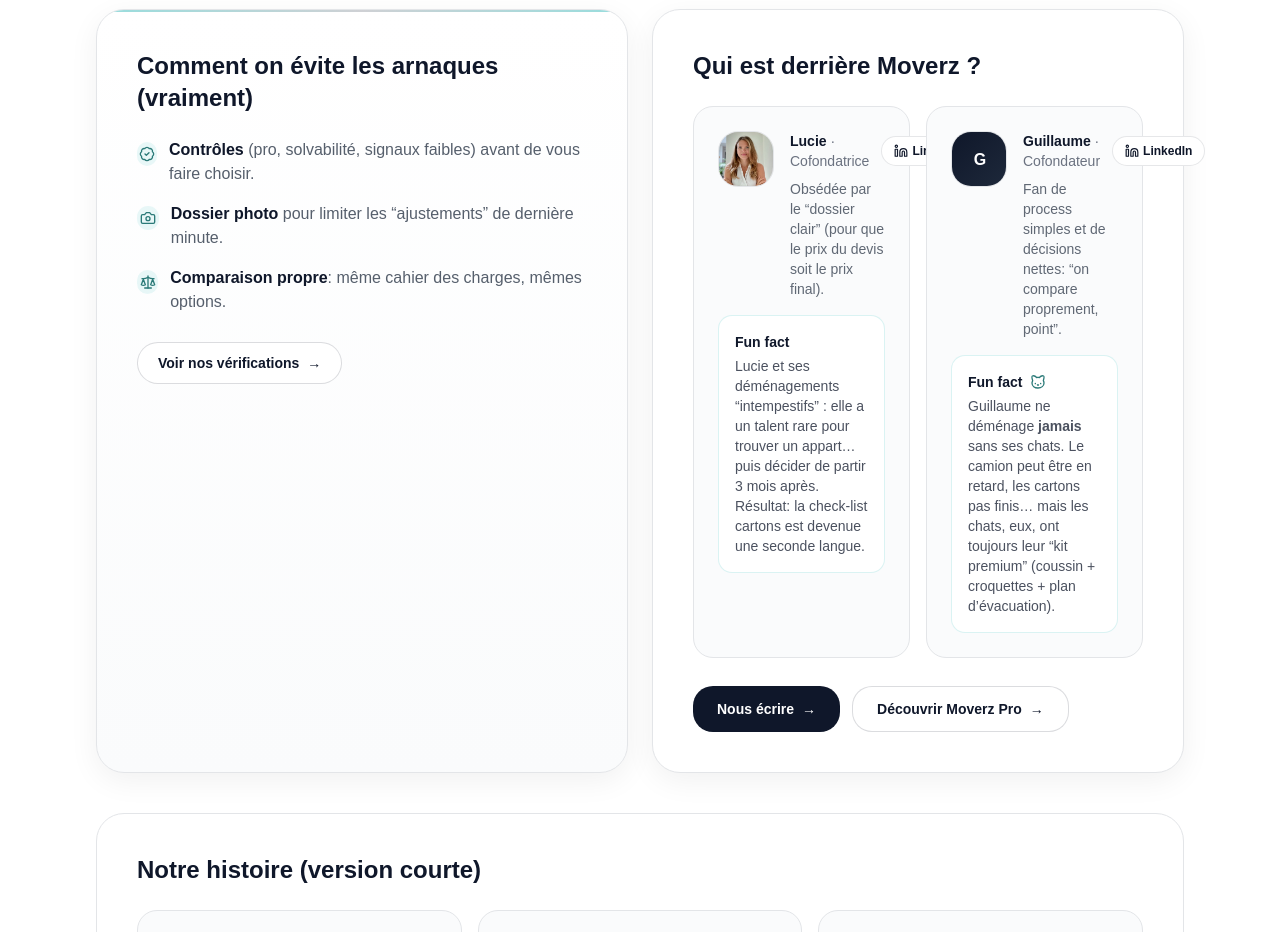
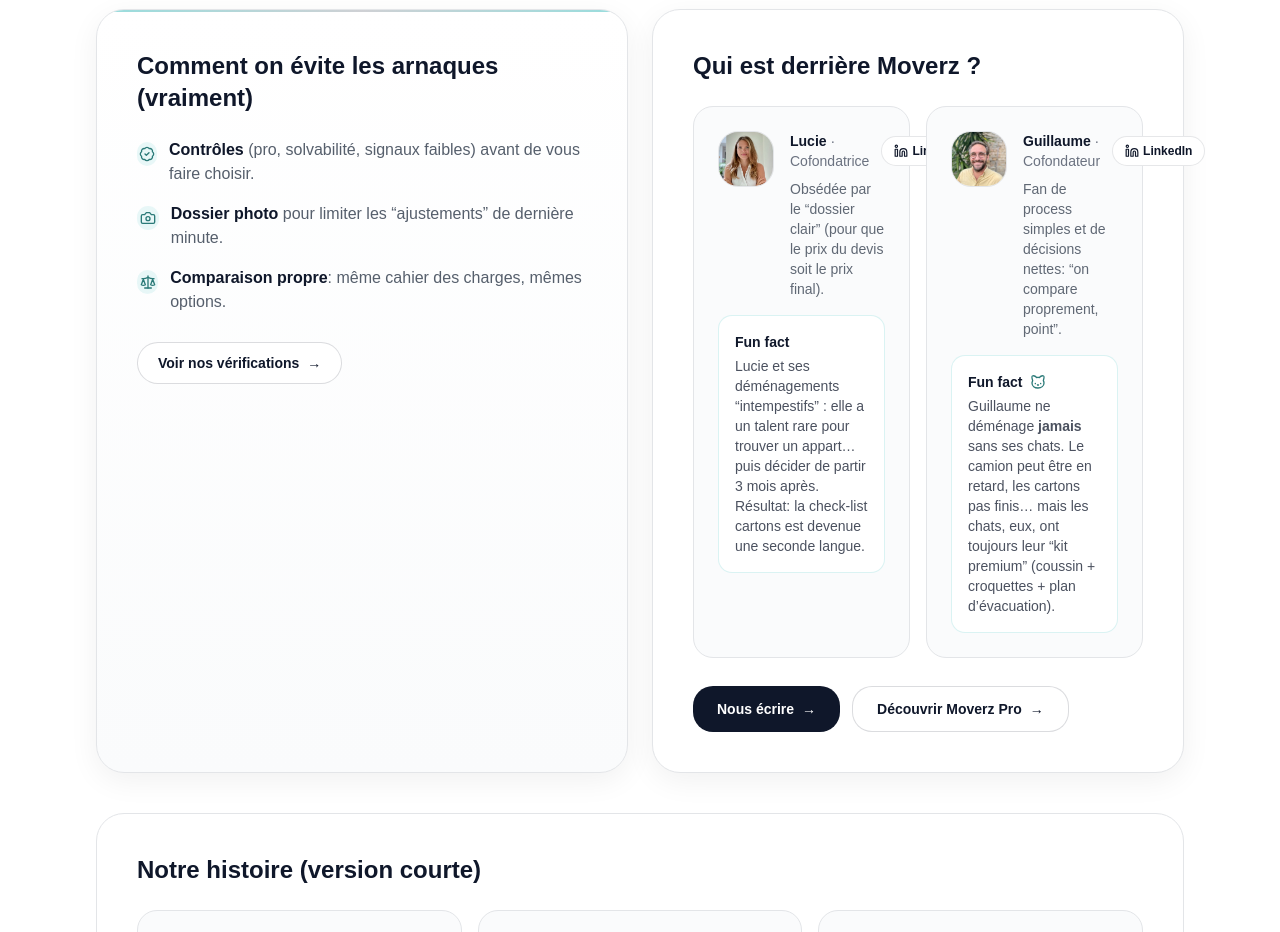
Before and after one commit to gdetaisne/moverz-fr, a Next.js app: page /a-propos in a window 1280 px wide. Shown: the part 1160-2092 px from the top of the page. Built offline with nearby package versions, Linux system fonts and the light colour scheme; no server answers; a web font is replaced by a local one.

Commit message:
Show Guillaume photo on about page

```diff
--- a/app/a-propos/page.tsx
+++ b/app/a-propos/page.tsx
@@ -264,9 +264,13 @@ export default function AProposPage() {
                 <div className="rounded-2xl border border-[#E3E5E8] bg-[#FAFBFC] p-6">
                   <div className="flex items-start gap-4">
                     <div className="relative h-14 w-14 overflow-hidden rounded-2xl border border-[#E3E5E8] bg-white">
-                      <div className="h-14 w-14 bg-gradient-to-br from-[#0F172A] to-[#1E293B] flex items-center justify-center">
-                        <span className="text-white font-bold">G</span>
-                      </div>
+                      <Image
+                        src="/guillaume-profile.jpg"
+                        alt="Guillaume, cofondateur Moverz"
+                        width={56}
+                        height={56}
+                        className="h-14 w-14 object-cover"
+                      />
                     </div>
                     <div className="min-w-0 flex-1">
                       <div className="flex items-center justify-between gap-3">
```
